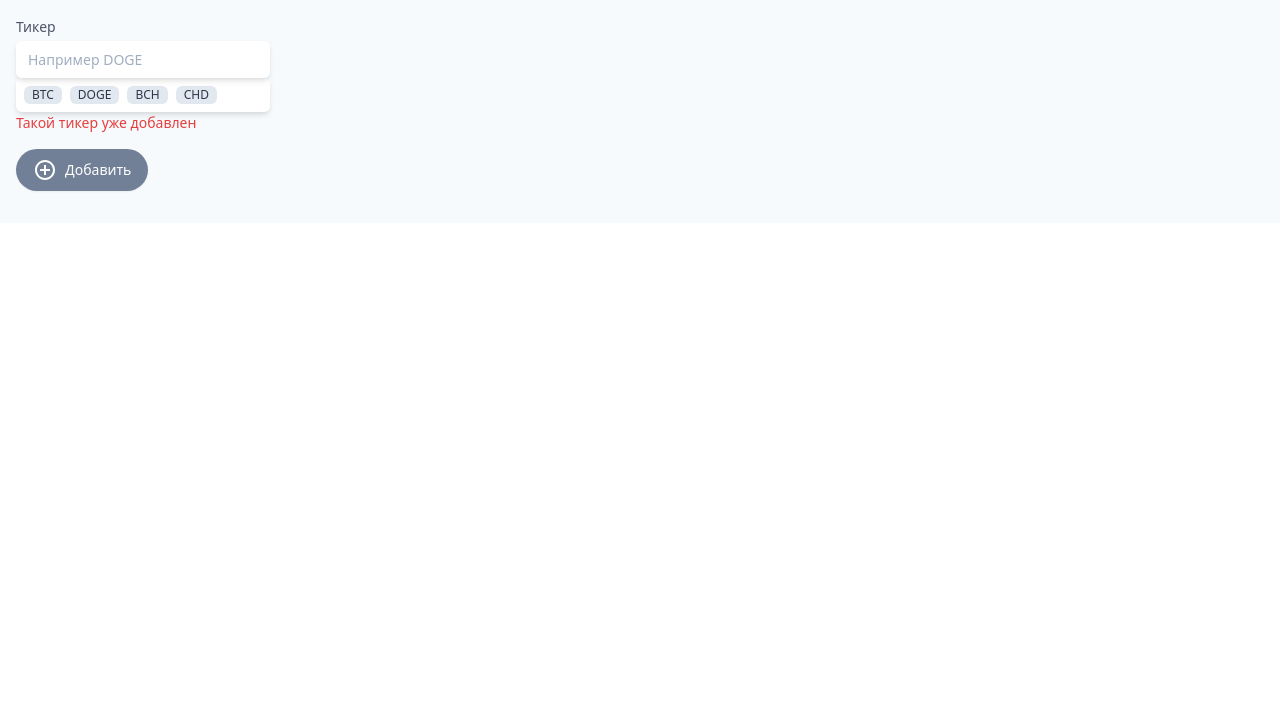
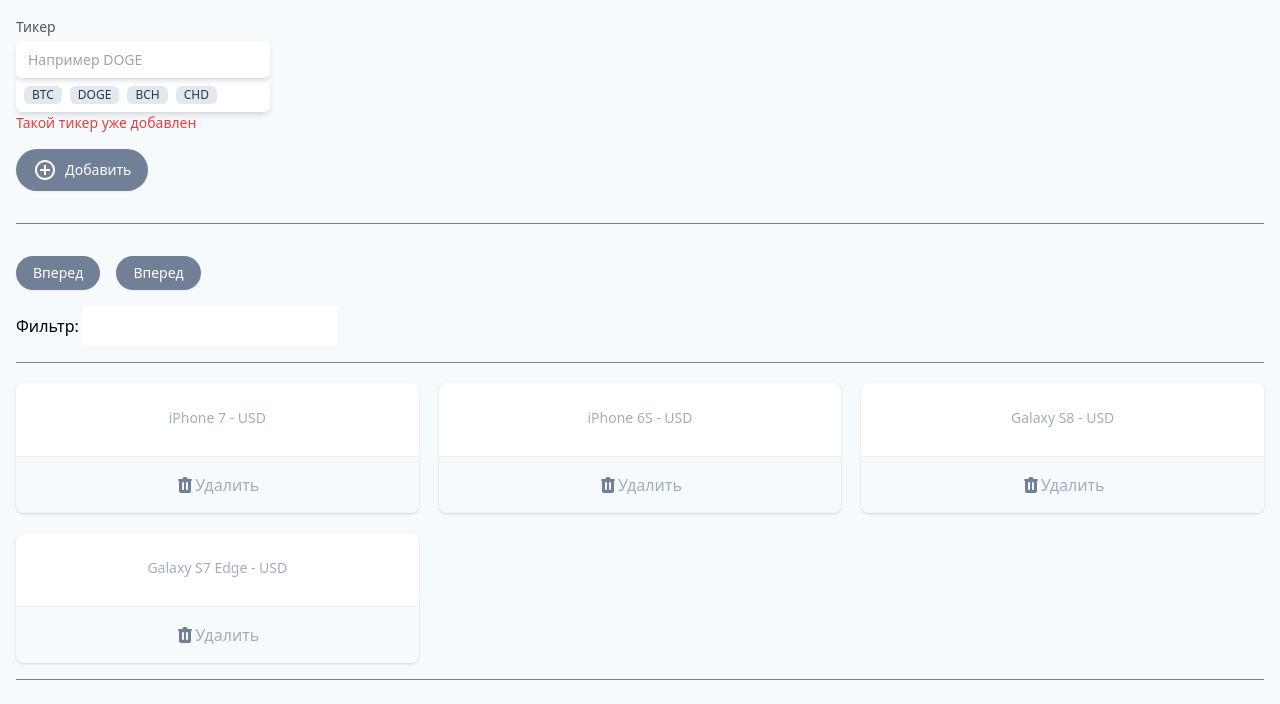
Before and after one commit to maxgrigoriew/vue-ninja, a Vue app: page / in a window 1280 px wide. Shown: the top 704 px of the page. Built offline with nearby package versions, Linux system fonts and the light colour scheme.

Commit message:
add filter

```diff
--- a/package.json
+++ b/package.json
@@ -8,7 +8,10 @@
     "lint": "vue-cli-service lint"
   },
   "dependencies": {
+    "@headlessui/vue": "^1.7.1",
+    "@heroicons/vue": "^2.0.11",
     "core-js": "^3.8.3",
+    "tailwindcss": "^3.1.8",
     "vue": "^3.2.13"
   },
   "devDependencies": {
--- a/src/App.vue
+++ b/src/App.vue
@@ -37,7 +37,7 @@
               CHD
             </span>
                   </div>
-                  <div class="text-sm text-red-600">Такой тикер уже добавлен</div>
+                  <div v-if="!checkInput()" class="text-sm text-red-600">Такой тикер уже добавлен</div>
                </div>
             </div>
             <button
@@ -45,7 +45,6 @@
                 @click="addObject"
                 class="my-4 inline-flex items-center py-2 px-4 border border-transparent shadow-sm text-sm leading-4 font-medium rounded-full text-white bg-gray-600 hover:bg-gray-700 transition-colors duration-300 focus:outline-none focus:ring-2 focus:ring-offset-2 focus:ring-gray-500"
             >
-               <!-- Heroicon name: solid/mail -->
                <svg
                    class="-ml-0.5 mr-2 h-6 w-6"
                    xmlns="http://www.w3.org/2000/svg"
@@ -60,14 +59,43 @@
                </svg>
                Добавить
             </button>
+            <hr class="w-full border-t border-gray-600 my-4"/>
+            <div class="buttons">
+               <button
+                   type="button"
+                   style="margin-right: 1rem"
+                   class="my-4 inline-flex items-center py-2 px-4 border border-transparent shadow-sm text-sm leading-4 font-medium rounded-full text-white bg-gray-600 hover:bg-gray-700 transition-colors duration-300 focus:outline-none focus:ring-2 focus:ring-offset-2 focus:ring-gray-500"
+               >
+                  Вперед
+               </button>
+               <button
+                   type="button"
+                   class="my-4 inline-flex items-center py-2 px-4 border border-transparent shadow-sm text-sm leading-4 font-medium rounded-full text-white bg-gray-600 hover:bg-gray-700 transition-colors duration-300 focus:outline-none focus:ring-2 focus:ring-offset-2 focus:ring-gray-500"
+               >
+                  Вперед
+               </button>
+               <div>
+                  Фильтр:
+                  <input
+                      type="text"
+                      v-model="filter"
+                  >
+               </div>
+               <div v-if="emptySearch"
+                   style="text-align: center">
+                  Ничего не найдено
+               </div>
+            </div>
          </section>
-         <template v-if="array.length !== 0">
-            <hr class="w-full border-t border-gray-600 my-4"/>
+         <template v-if="arrayTickers.length !== 0">
+            <hr class="w-full border-t border-gray-600 my-4"
+                v-if="!emptySearch"
+            />
             <dl class="mt-5 grid grid-cols-1 gap-5 sm:grid-cols-3">
                <div
-                   v-for="(item) in array"
+                   v-for="(item) in filtredTickers()"
                    @click="sel = item"
-                   :key="item"
+                   :key="item.name"
                    :class="{
                    'border-4': sel == item
                 }"
@@ -103,7 +131,9 @@
                   </button>
                </div>
             </dl>
-            <hr class="w-full border-t border-gray-600 my-4"/>
+            <hr class="w-full border-t border-gray-600 my-4"
+                v-if="!emptySearch"
+            />
             <section
                 v-if="sel"
                 class="relative">
@@ -161,17 +191,40 @@
 
 export default {
    name: 'App',
-   components: {},
    data() {
       return {
          ticker: '',
-         array: [],
-         sel: null
+         arrayTickers: [
+            {name:'iPhone 7', company:'Apple'},
+            {name:'iPhone 6S', company:'Apple'},
+            {name:'Galaxy S8', company:'Samsung'},
+            {name:'Galaxy S7 Edge', company:'Samsung'},
+         ],
+         sel: null,
+         errorText: false,
+         filter: '',
+         page: 1,
+         emptySearch: false
       }
    },
    methods: {
+      filtredTickers() {
+         return this.arrayTickers.filter(ticker => {
+               if(this.filter === '') {
+                  console.log('emptySearch = false')
+                  return true
+               }
+               else if(ticker.name.indexOf(this.filter) > -1){
+                  this.emptySearch = false
+                  console.log('emptySearch = true')
+                  return ticker.name.indexOf(this.filter) > -1
+               } else if(ticker.name.indexOf(this.filter) <= -1){
+                  this.emptySearch = true
+               }
+         })
+      },
       checkInput() {
-         if (this.ticker.length !== 0) {
+         if (this.ticker.length !== 0 && !this.arrayTickers.includes(this.filter)) {
             return true
          }
          return false
@@ -182,12 +235,12 @@
                name: this.ticker,
                price: '-'
             }
-            this.array.push(newTicker)
-
+            this.arrayTickers.push(newTicker)
+            this.filter = ''
             setInterval(async () => {
                const data = await fetch(`https://min-api.cryptocompare.com/data/price?fsym=${newTicker.name}&tsyms=USD&api_key=b21a3093554703d4653f805d40ebd670ada5fb329486ecb44cae07d4f7b45b1c`)
                const obj = await data.json()
-               this.array.find(t => t.name === newTicker.name)
+               this.arrayTickers.find(t => t.name === newTicker.name)
                    .price = obj.USD > 1 ?
                    obj.USD.toFixed(1) :
                    obj.USD.toPrecision(1)
@@ -195,19 +248,19 @@
             this.ticker = ''
          }
       },
-      handelDelete(index) {
-         console.log(index)
-         this.array = this.array.filter((i) => i !== index)
+      handelDelete(item) {
+         this.arrayTickers = this.arrayTickers.filter(i => i !== item)
       },
    },
-   watch: {
-      addObject() {
-         console.log('change')
-      }
-   }
 }
 </script>
 
 <style src="./assets/css/app.css">
-
+.icon {
+   transform: rotate(90deg);
+   display: none;
+}
+body {
+   display: none;
+}
 </style>
--- /dev/null
+++ b/src/assets/css/index.css
@@ -0,0 +1,3 @@
+@tailwind base;
+@tailwind components;
+@tailwind utilities;
--- a/src/main.js
+++ b/src/main.js
@@ -1,4 +1,5 @@
 import { createApp } from 'vue'
 import App from './App.vue'
+import './assets/css/index.css'
 
 createApp(App).mount('#app')
--- /dev/null
+++ b/tailwind.config.js
@@ -0,0 +1,9 @@
+module.exports = {
+  theme: {
+    extend: {}
+  },
+  variants: {},
+  plugins: [
+    require('tailwindcss'),
+    ]
+}
```
Also changed, not shown: 1 other file (tests, documents, lock files or other folders).
